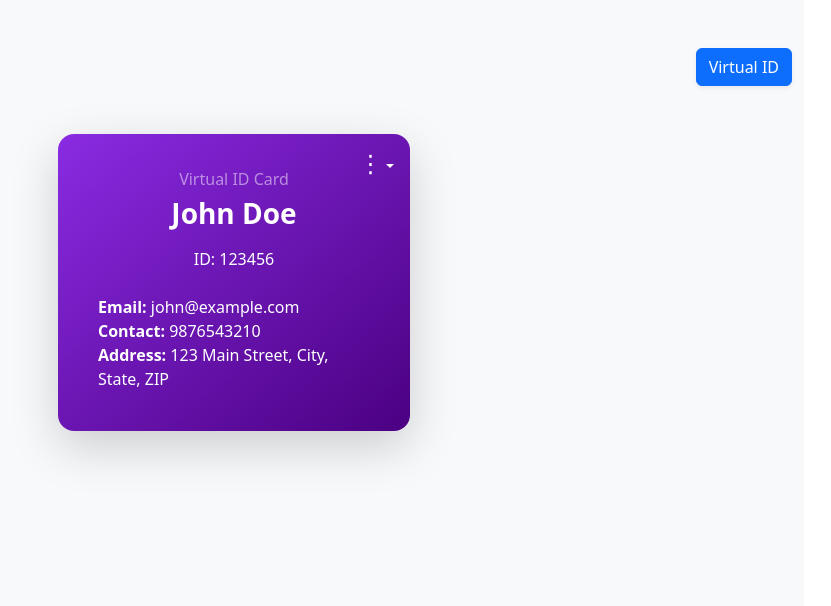
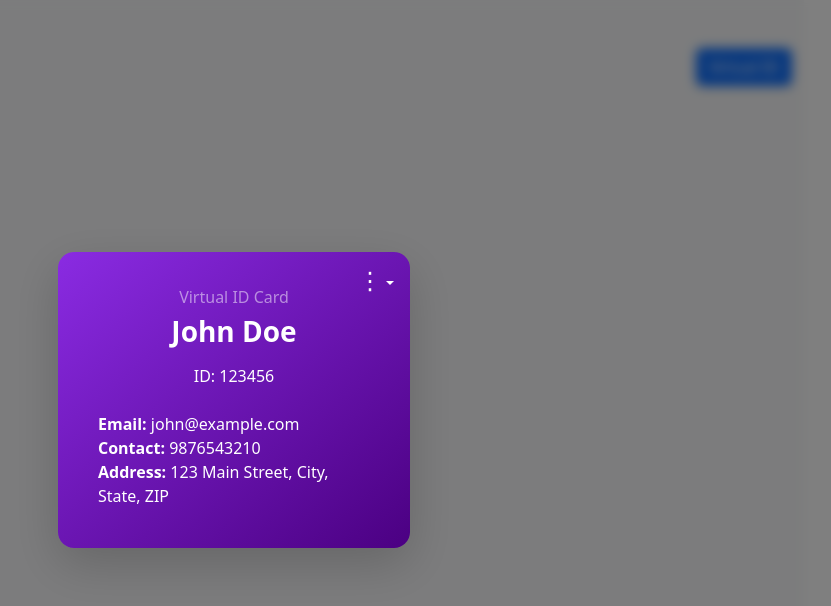
Before and after one commit to PranavBhoite/volunteer-system, a React (Create React App) app in the folder registration-model/: page /profile in a window 1280 px wide. Both pictures are taken after a click on the button "Virtual ID". Shown: the top 606 px of the page, without its empty margins (406-1237 px from the left). Built offline with nearby package versions, Linux system fonts and the light colour scheme.

Commit message:
PDF issue solved

```diff
--- a/registration-model/src/components/Profile/profile.jsx
+++ b/registration-model/src/components/Profile/profile.jsx
@@ -4,8 +4,6 @@ import { motion, AnimatePresence } from 'framer-motion';
 
 const App = () => {
   const [showCard, setShowCard] = useState(false);
-  const [domToImageLoaded, setDomToImageLoaded] = useState(false);
-  const [jsPDFLoaded, setJsPDFLoaded] = useState(false);
 
   const user = {
     name: 'John Doe',
@@ -16,55 +14,41 @@ const App = () => {
   };
 
   useEffect(() => {
-    const loadScript = (src, id, onLoadCallback) => {
+    const loadScript = (src, id, callback) => {
       if (document.getElementById(id)) {
-        onLoadCallback();
+        callback();
         return;
       }
       const script = document.createElement('script');
       script.src = src;
       script.id = id;
-      script.onload = onLoadCallback;
-      script.onerror = () => console.error(`Failed to load script: ${src}`);
-      document.head.appendChild(script);
+      script.onload = callback;
+      document.body.appendChild(script);
     };
 
-    loadScript(
-      'https://cdnjs.cloudflare.com/ajax/libs/dom-to-image/2.6.0/dom-to-image.min.js',
-      'dom-to-image-script',
-      () => setDomToImageLoaded(true)
-    );
-
-    loadScript(
-      'https://cdnjs.cloudflare.com/ajax/libs/jspdf/2.5.1/jspdf.umd.min.js',
-      'jspdf-script',
-      () => setJsPDFLoaded(true)
-    );
+    loadScript('https://cdnjs.cloudflare.com/ajax/libs/dom-to-image/2.6.0/dom-to-image.min.js', 'domtoimage', () => {});
+    loadScript('https://cdnjs.cloudflare.com/ajax/libs/jspdf/2.5.1/jspdf.umd.min.js', 'jspdf', () => {});
   }, []);
 
   const handleDownloadPdf = async () => {
     const input = document.getElementById('virtual-id-card');
     if (!input || !window.domtoimage || !window.jspdf) {
-      console.warn('Libraries not loaded or input element missing');
+      console.warn('Libraries not loaded or element missing');
       return;
     }
 
     try {
       const { jsPDF } = window.jspdf;
-
       const scale = 2;
-      const style = {
+      const dataUrl = await window.domtoimage.toPng(input, {
+        width: input.offsetWidth * scale,
+        height: input.offsetHeight * scale,
+        style: {
           transform: `scale(${scale})`,
           transformOrigin: 'top left',
           width: `${input.offsetWidth}px`,
           height: `${input.offsetHeight}px`,
-      };
-
-      const dataUrl = await window.domtoimage.toPng(input, {
-        width: input.offsetWidth * scale,
-        height: input.offsetHeight * scale,
-        style,
-        quality: 1,
+        },
       });
 
       const pdf = new jsPDF('portrait', 'mm', 'a4');
@@ -97,8 +81,8 @@ const App = () => {
         pdf.addImage(dataUrl, 'PNG', x, y, finalWidth, finalHeight);
         pdf.save('Virtual_ID.pdf');
       };
-    } catch (error) {
-      console.error('Error generating PDF:', error);
+    } catch (err) {
+      console.error('Error generating PDF:', err);
     }
   };
 
@@ -107,11 +91,7 @@ const App = () => {
       <Row className="justify-content-end mb-4">
         <Col xs="auto">
           <motion.div whileHover={{ scale: 1.05 }} whileTap={{ scale: 0.95 }}>
-            <Button
-              variant="primary"
-              onClick={() => setShowCard(prev => !prev)}
-              className="shadow-sm"
-            >
+            <Button variant="primary" onClick={() => setShowCard(true)} className="shadow-sm">
               Virtual ID
             </Button>
           </motion.div>
@@ -120,8 +100,17 @@ const App = () => {
 
       <AnimatePresence>
         {showCard && (
-          <Row className="justify-content-center mt-5">
-            <Col xs="auto">
+          <motion.div
+            className="position-fixed top-0 start-0 w-100 h-100 d-flex justify-content-center align-items-center"
+            style={{
+              zIndex: 1050,
+              backdropFilter: 'blur(6px)',
+              backgroundColor: 'rgba(0, 0, 0, 0.5)',
+            }}
+            initial={{ opacity: 0 }}
+            animate={{ opacity: 1 }}
+            exit={{ opacity: 0 }}
+          >
             <motion.div
               id="virtual-id-card"
               initial={{ opacity: 0, scale: 0.8, y: 50 }}
@@ -141,14 +130,20 @@ const App = () => {
               >
                 <Dropdown className="position-absolute" style={{ top: '1rem', right: '1rem' }}>
                   <Dropdown.Toggle
-                      variant="light"
-                      size="sm"
-                      className="bg-transparent border-0 text-white p-0"
+                    as="div"
+                    className="text-white p-0"
+                    style={{ cursor: 'pointer' }}
                   >
-                      <span style={{ fontSize: '1.5rem', lineHeight: '1' }}>&#8942;</span>
+                    <motion.span
+                      whileHover={{ scale: 1.2, filter: 'brightness(1.3)' }}
+                      style={{ fontSize: '1.5rem', lineHeight: '1' }}
+                    >
+                      &#8942;
+                    </motion.span>
                   </Dropdown.Toggle>
-                    <Dropdown.Menu>
+                  <Dropdown.Menu align="end">
                     <Dropdown.Item onClick={handleDownloadPdf}>Download PDF</Dropdown.Item>
+                    <Dropdown.Item onClick={() => setShowCard(false)}>Close</Dropdown.Item>
                   </Dropdown.Menu>
                 </Dropdown>
 
@@ -164,8 +159,7 @@ const App = () => {
                 </Card.Body>
               </Card>
             </motion.div>
-            </Col>
-          </Row>
+          </motion.div>
         )}
       </AnimatePresence>
     </Container>
```
Also changed, not shown: registration-model/src/API/FetchUsers.js (deleted). Lines whose indentation alone changed are shown as unchanged.
